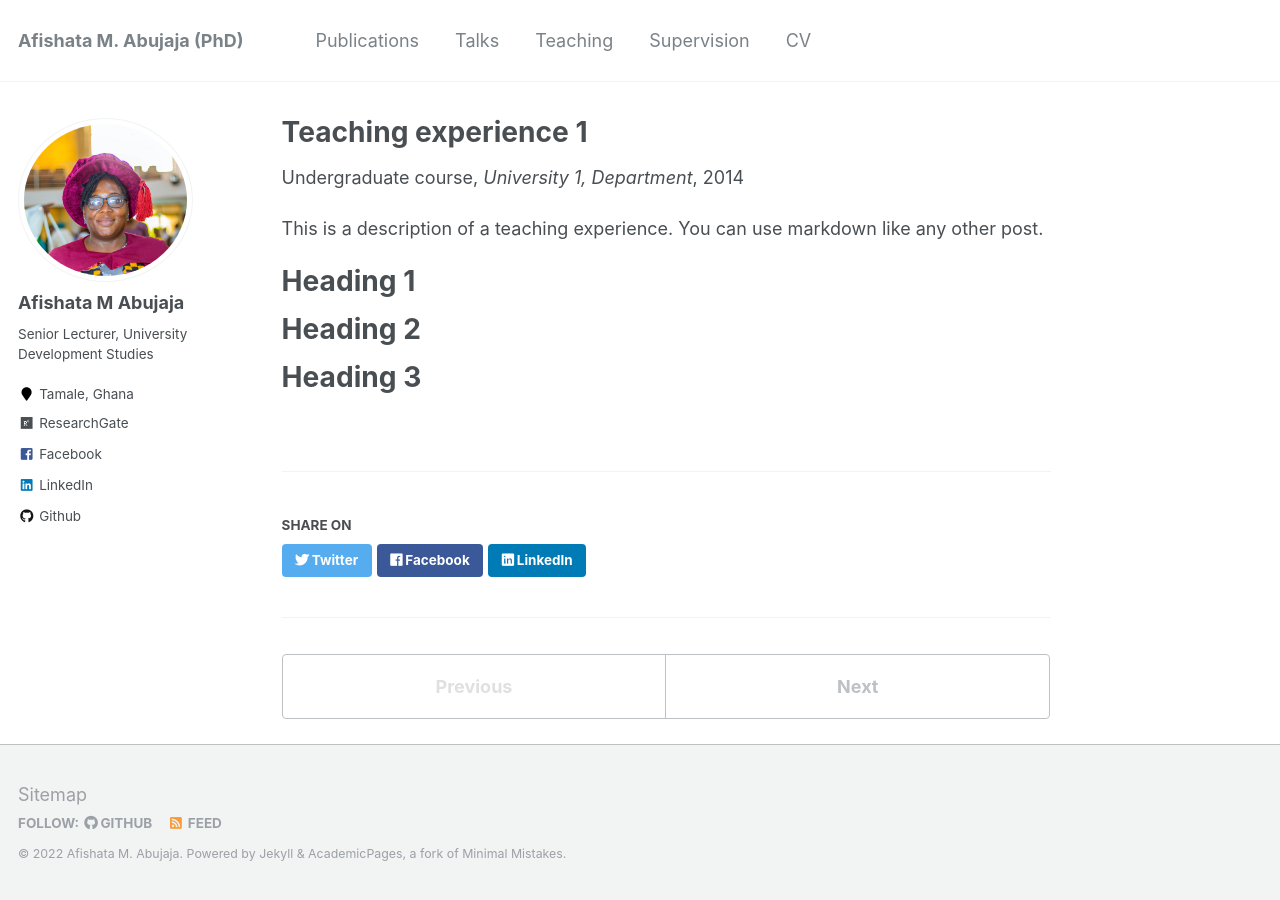
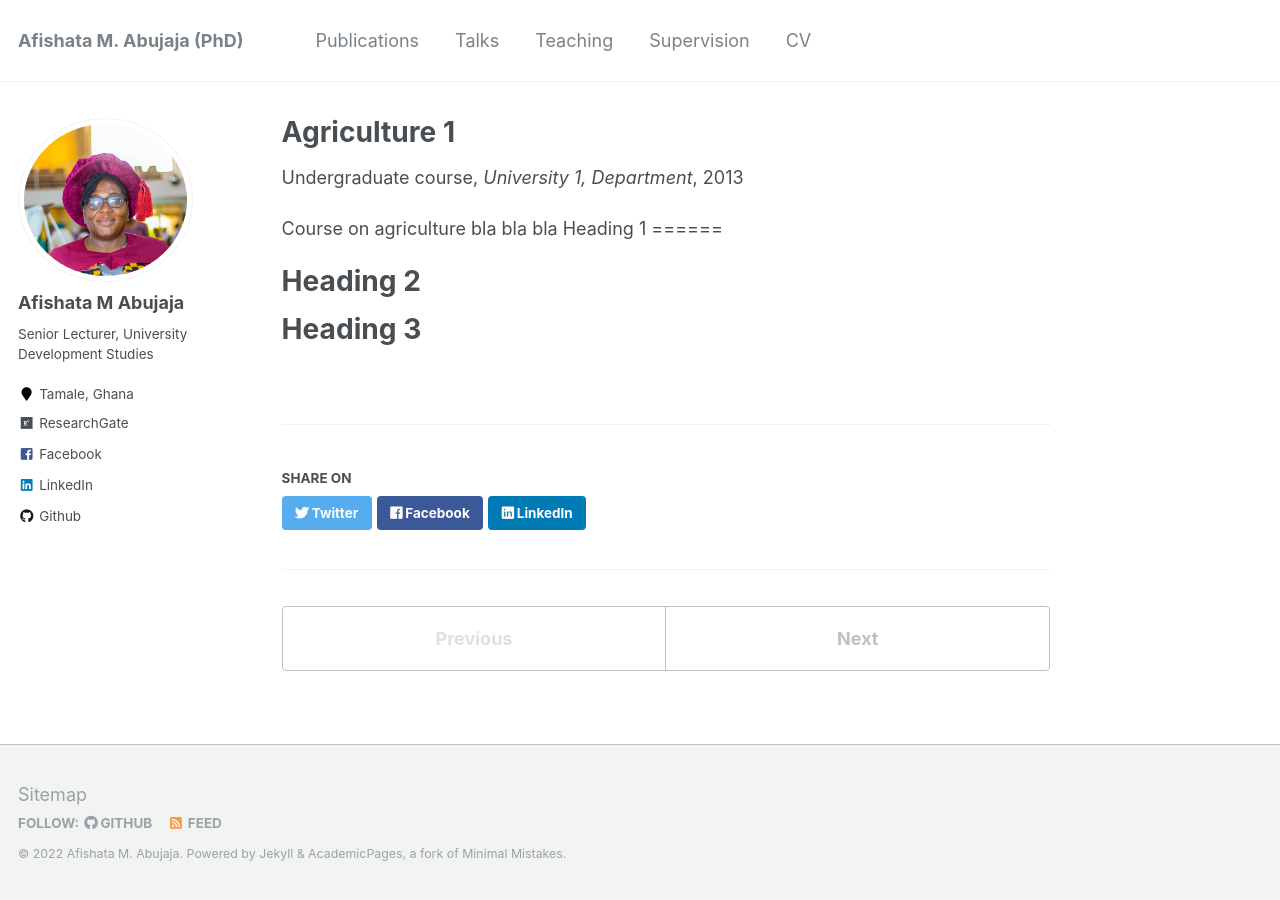
Before and after one commit to Abujaja93/abujaja, a Jekyll site: the page built from _teaching/2014-spring-teaching-1.md, in a window 1280 px wide. Built offline with Jekyll 4.4.1, drawn with Linux system fonts in a browser that asks for light colours.

Commit message:
Update 2014-spring-teaching-1.md

```diff
--- a/_teaching/2014-spring-teaching-1.md
+++ b/_teaching/2014-spring-teaching-1.md
@@ -1,15 +1,14 @@
 ---
-title: "Teaching experience 1"
+title: "Agriculture 1"
 collection: teaching
 type: "Undergraduate course"
 permalink: /teaching/2014-spring-teaching-1
 venue: "University 1, Department"
-date: 2014-01-01
+date: 2013-01-01
 location: "City, Country"
 ---
 
-This is a description of a teaching experience. You can use markdown like any other post.
-
+Course on agriculture bla bla bla
 Heading 1
 ======
 
```
